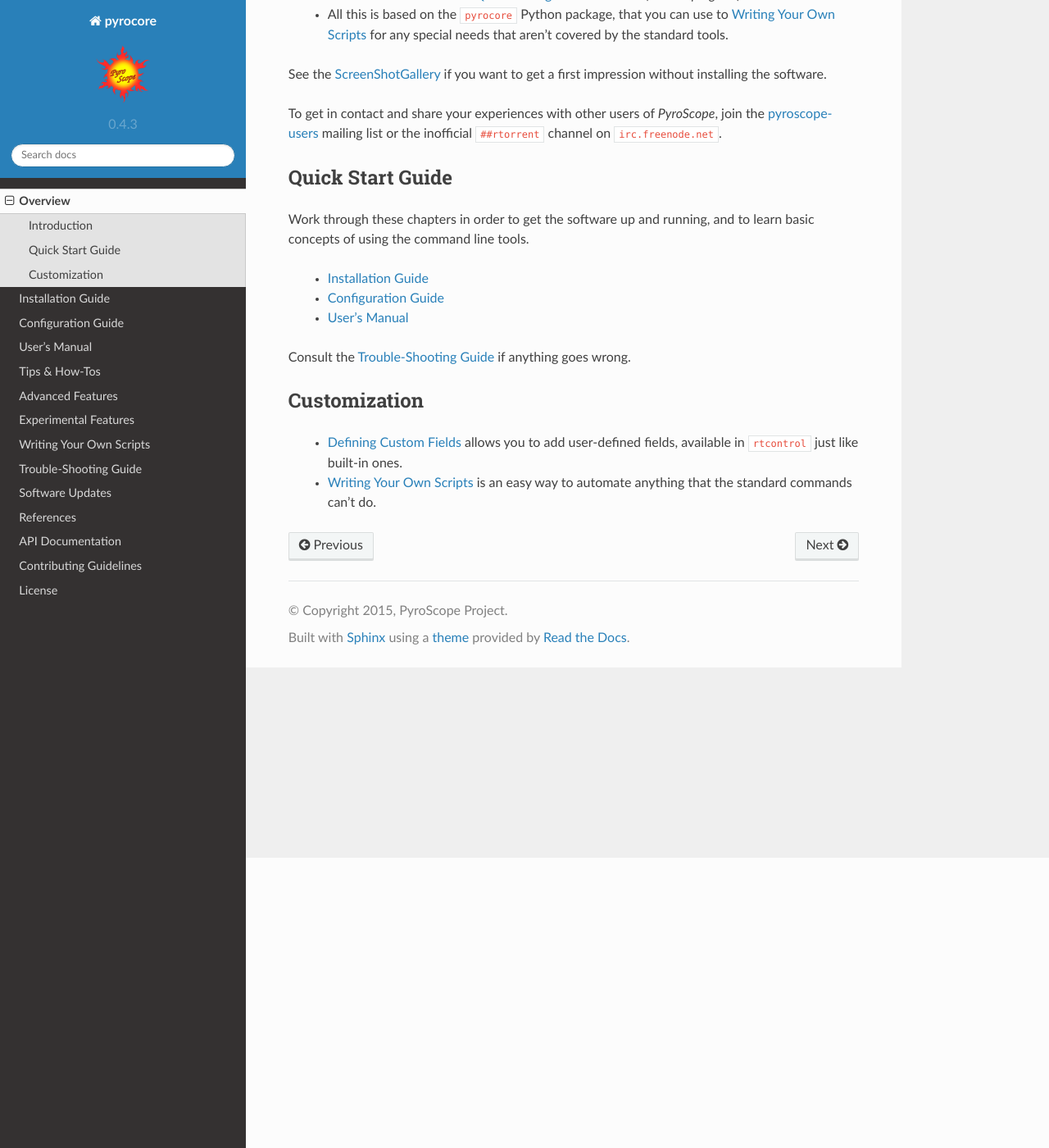
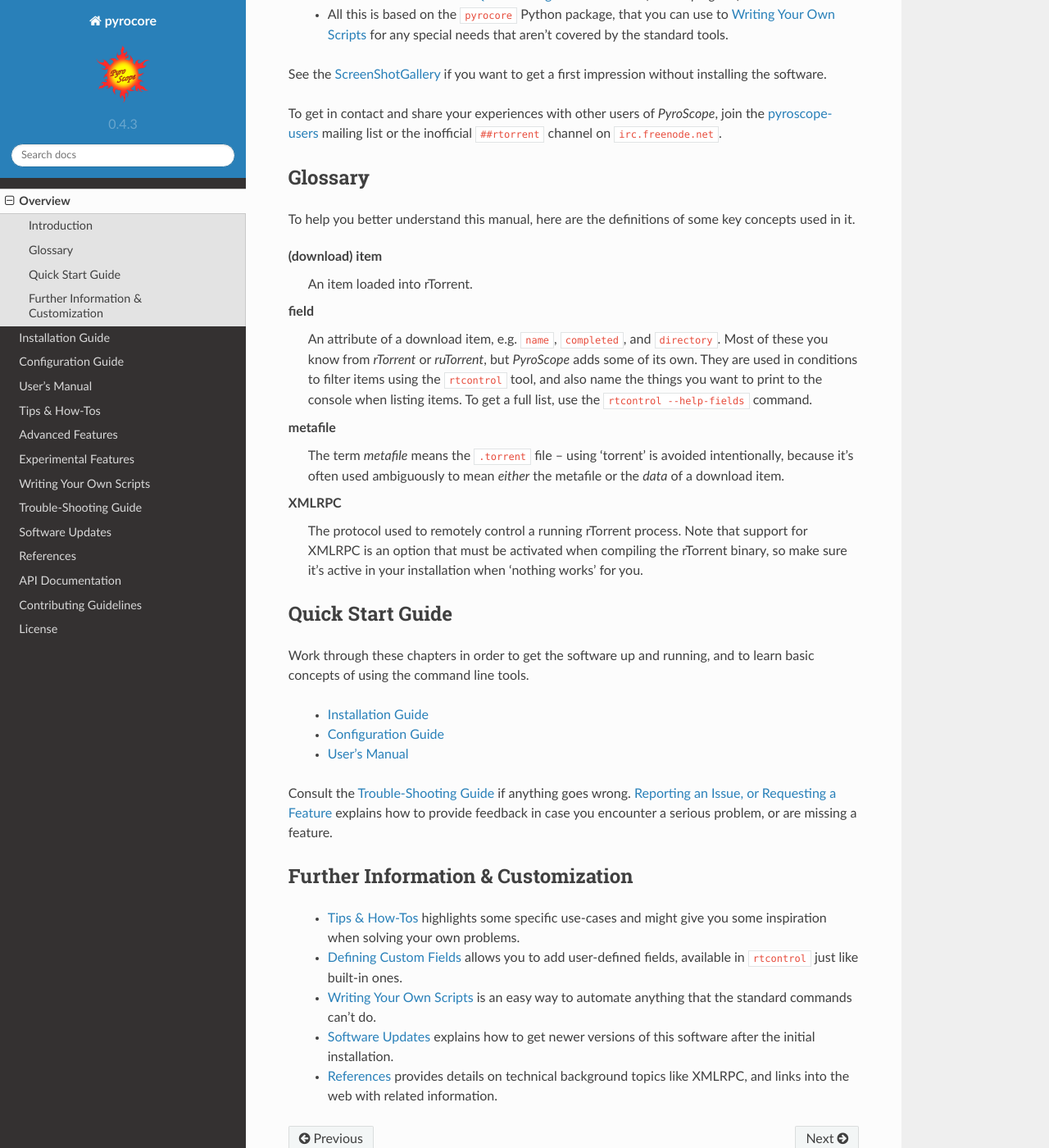
Before and after one commit to pyroscope/pyrocore, a Sphinx documentation site: the page built from docs/overview.rst, in a window 1280 px wide and 1400 px high, scrolled down 354 px. Shown: the whole window at 82% size. Built offline with Sphinx 7.4.7 and the Read the Docs theme 2.0.0, drawn with Linux system fonts in a browser that asks for light colours.

Commit message:
docs: glossary

```diff
--- a/CONTRIBUTING.rst
+++ b/CONTRIBUTING.rst
@@ -4,6 +4,8 @@ Contributing Guidelines
 See `contribution-guide.org`_ for the basics on contributing
 to an open source project.
 
+
+.. _issue-reporting:
 
 Reporting an Issue, or Requesting a Feature
 -------------------------------------------
--- a/docs/overview.rst
+++ b/docs/overview.rst
@@ -31,6 +31,33 @@ To get in contact and share your experiences with other users of
 .. _`pyroscope-users`: http://groups.google.com/group/pyroscope-users
 
 
+Glossary
+--------
+
+To help you better understand this manual,
+here are the definitions of some key concepts used in it.
+
+(download) item
+    An item loaded into rTorrent.
+
+field
+    An attribute of a download item, e.g. ``name``, ``completed``, and ``directory``.
+    Most of these you know from *rTorrent* or *ruTorrent*, but *PyroScope* adds some of its own.
+    They are used in conditions to filter items using the ``rtcontrol`` tool,
+    and also name the things you want to print to the console when listing items.
+    To get a full list, use the ``rtcontrol --help-fields`` command.
+
+metafile
+    The term *metafile* means the ``.torrent`` file – using 'torrent' is avoided intentionally,
+    because it's often used ambiguously to mean *either* the metafile or the *data* of a download item.
+
+XMLRPC
+    The protocol used to remotely control a running rTorrent process.
+    Note that support for XMLRPC is an option that must be activated when compiling
+    the rTorrent binary, so make sure it's active in your installation
+    when 'nothing works' for you.
+
+
 Quick Start Guide
 -----------------
 
@@ -42,11 +69,20 @@ and to learn basic concepts of using the command line tools.
   * :doc:`usage`
 
 Consult the :doc:`troubleshooting` if anything goes wrong.
+:ref:`issue-reporting` explains how to provide feedback in case
+you encounter a serious problem, or are missing a feature.
 
 
-Customization
--------------
+Further Information & Customization
+-----------------------------------
 
+  * :doc:`howto` highlights some specific use-cases and might
+    give you some inspiration when solving your own problems.
   * :ref:`CustomFields` allows you to add user-defined fields,
     available in ``rtcontrol`` just like built-in ones.
-  * :doc:`scripts` is an easy way to automate anything that the standard commands can't do.
+  * :doc:`scripts` is an easy way to automate anything
+    that the standard commands can't do.
+  * :doc:`updating` explains how to get newer versions
+    of this software after the initial installation.
+  * :doc:`references` provides details on technical background topics
+    like XMLRPC, and links into the web with related information.
```
